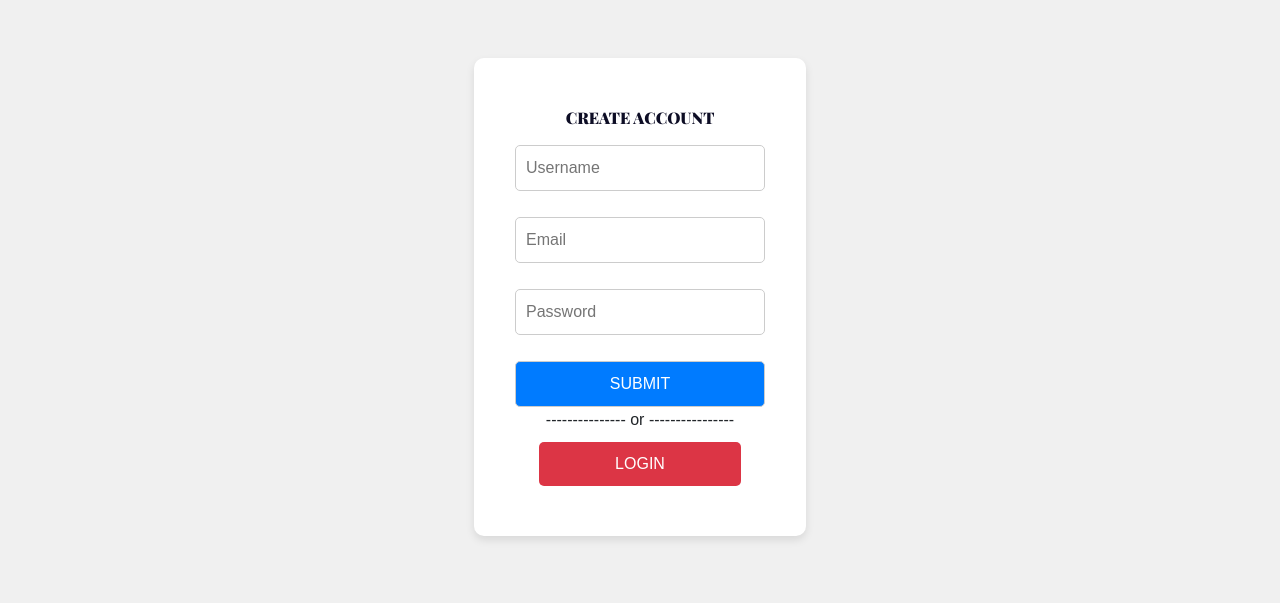
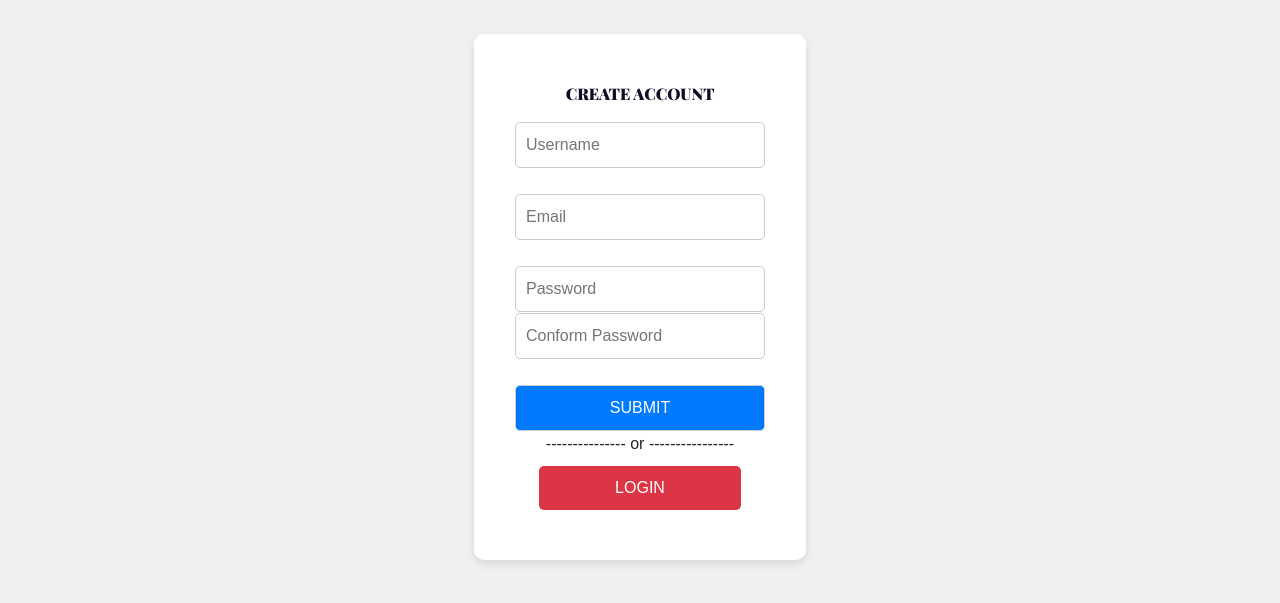
Before and after one commit to ashishnxt/Heathy-bites, a website: page signup2.html in a window 1280 px wide. Shown: the part 103-706 px from the top of the page. Drawn offline with nearby package versions, Linux system fonts and the light colour scheme; a web font is replaced by a local one.

Commit message:
Update signup2.html

```diff
--- a/signup2.html
+++ b/signup2.html
@@ -117,7 +117,9 @@
         <h2 style="font-size: medium; padding: 10px;">CREATE ACCOUNT</h2>
         <input type="text" id="username" placeholder="Username" required><br>
         <input type="email" id="email" placeholder="Email" required><br>
-        <input type="password" id="password" placeholder="Password" required><br>
+        <input type="password" id="password" placeholder="Password" required>
+	    <input type="password" id="password" placeholder="Conform Password" required>
+	    <br>
         <input type="submit" value="SUBMIT">
         --------------- or ----------------
 
```
